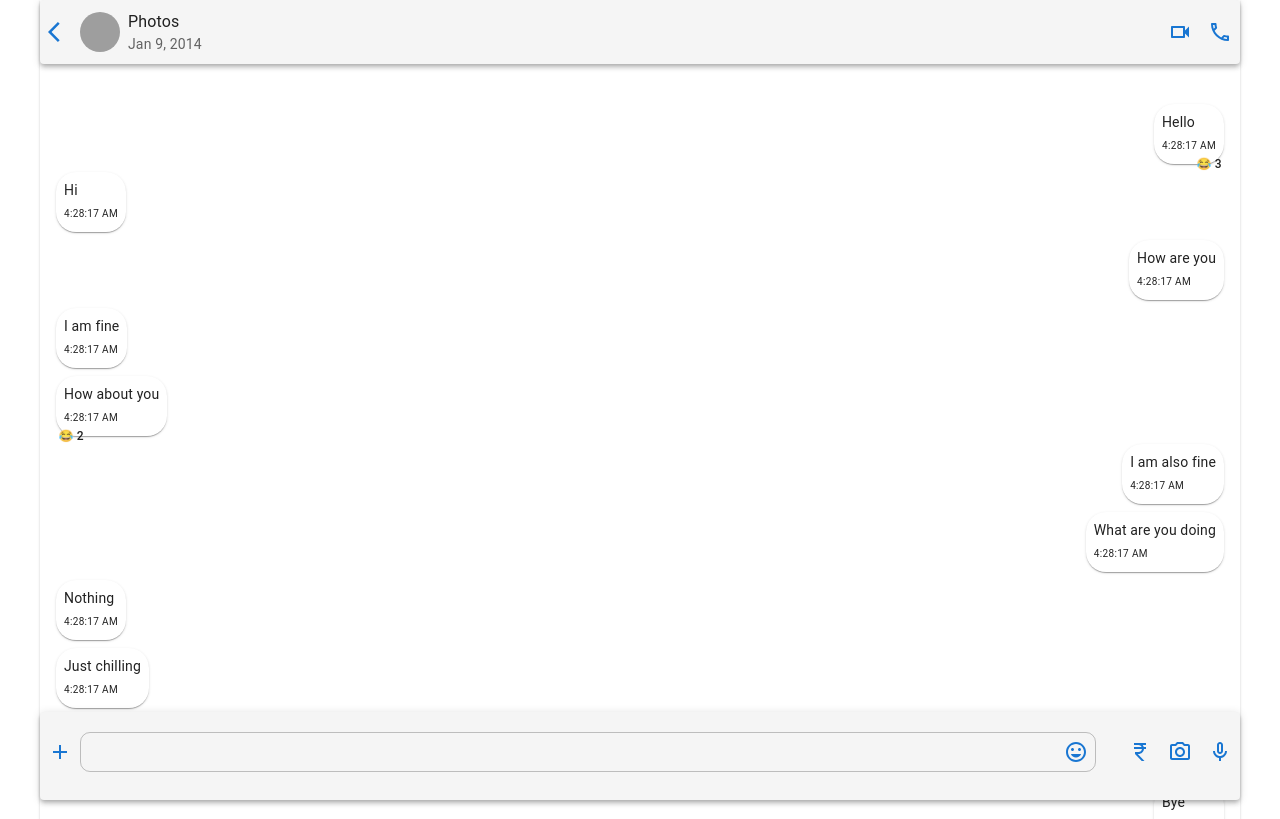
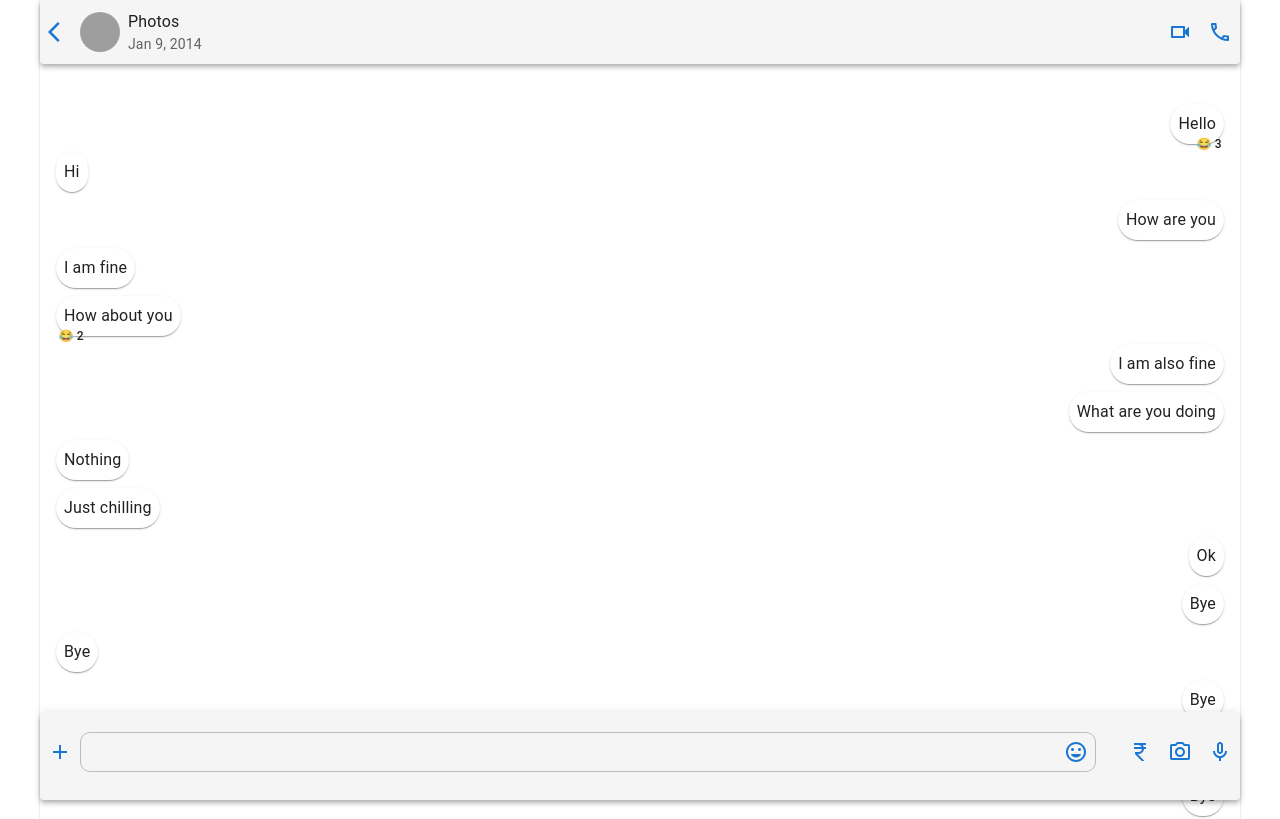
Before and after one commit to jaipatel248/WhatsApp-iOS-clone, a React (Vite) app: page /WhatsApp-iOS-clone/chats/1/conversation in a window 1280 px wide. Shown: the top 819 px of the page. Built offline with nearby package versions, Linux system fonts and the light colour scheme; grey boxes are pictures that could not be loaded.

Commit message:
Removed Time

```diff
--- a/src/screens/conversation/Conversation.tsx
+++ b/src/screens/conversation/Conversation.tsx
@@ -242,10 +242,7 @@ const ChatItem = (props: { message: Message }) => {
             borderRadius={5}
             {...longPressEvent}
           >
-            <Typography variant="body2">{message.message}</Typography>
-            <Typography variant="caption" fontSize={10} align={"right"}>
-              {message.time.toLocaleTimeString()}
-            </Typography>
+            {message.message}
           </Box>
         </Badge>
       </Grid>
```
